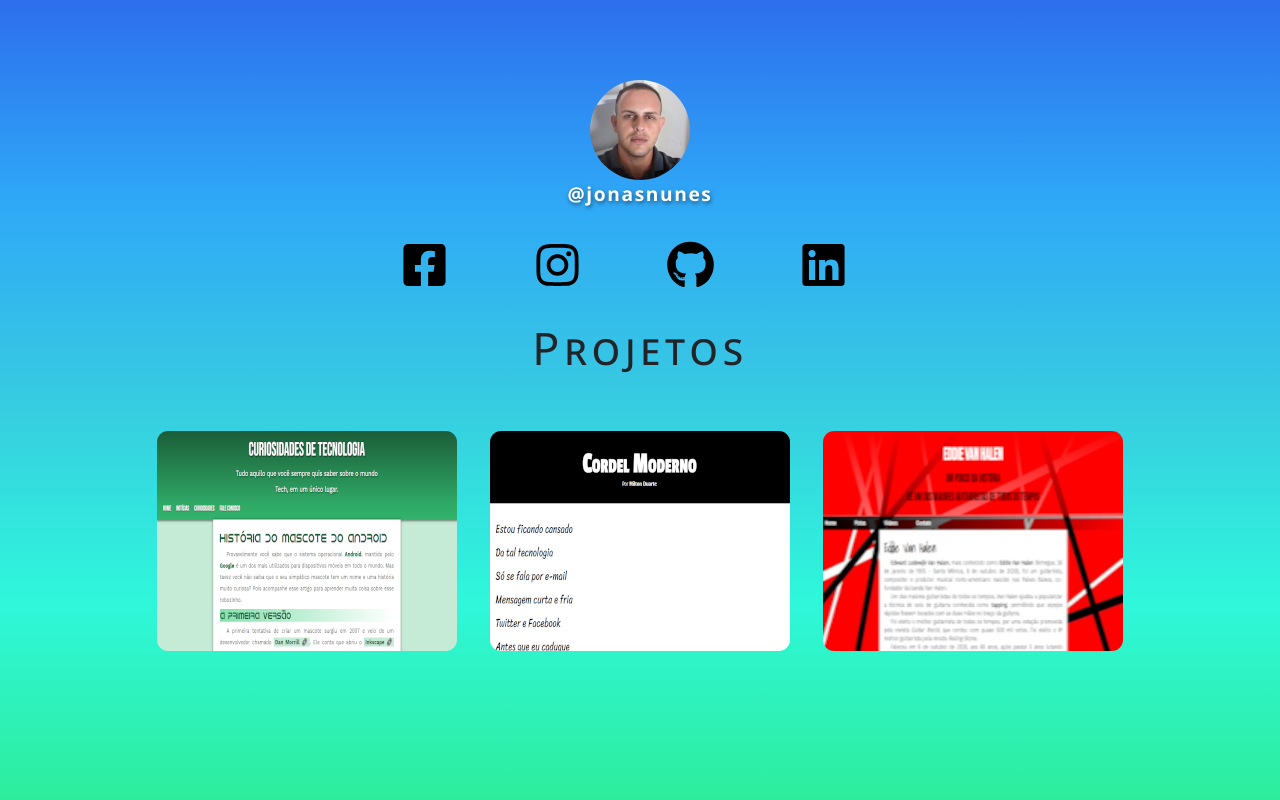
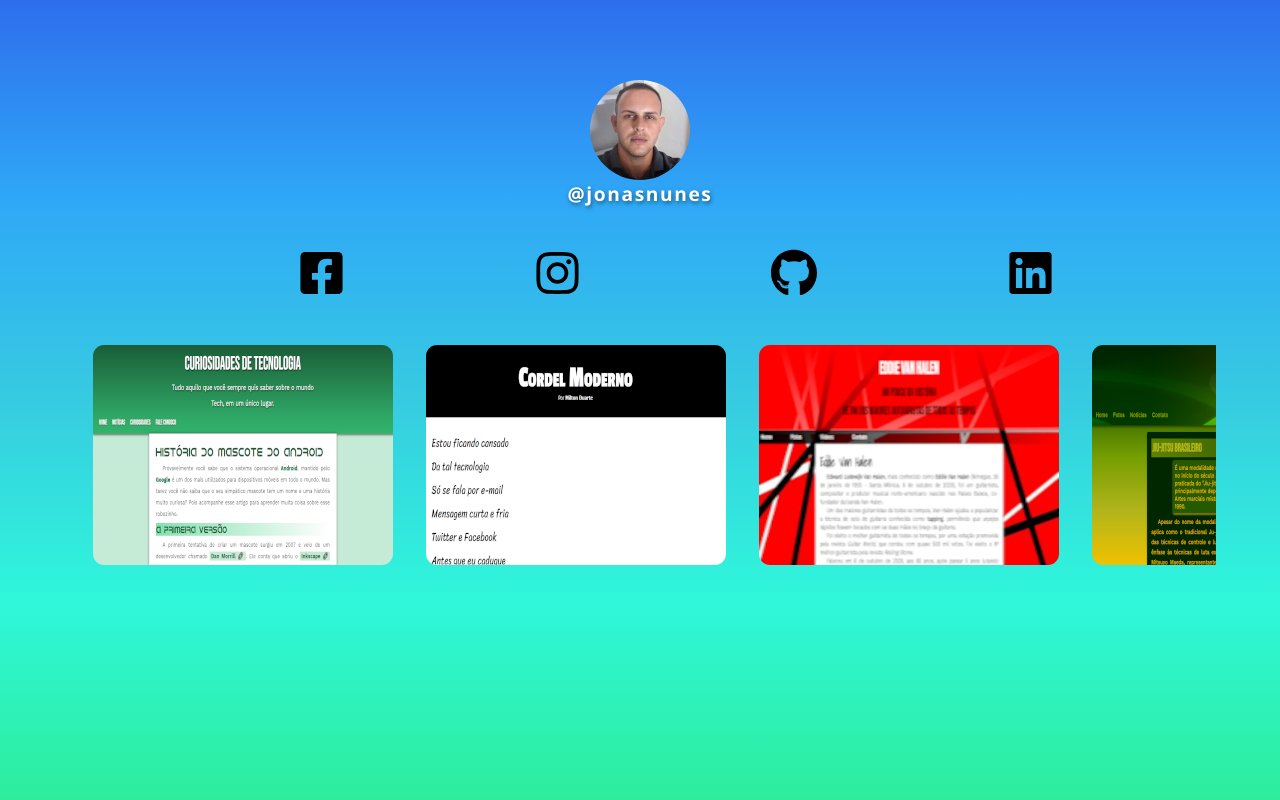
Before and after one commit to jonasnunes/jonasnunes.github.io, a plain HTML site: page index.html in a window 1280 px wide. Drawn offline with Linux system fonts and the light colour scheme.

Commit message:
update index and style

```diff
--- a/estilos/style.css
+++ b/estilos/style.css
@@ -5,7 +5,7 @@ body{
 }
 
 #principal{
-    width: 80%;
+    width: 90%;
     margin: 5rem auto;
 }
 
@@ -16,6 +16,7 @@ header img{
 }
 
 header p{
+    margin-bottom: 2.5rem;
     text-align: center;
     font-size: 1.2rem;
     font-weight: bold;
@@ -25,12 +26,8 @@ header p{
 }
 
 nav{
-    display: flex;
-    justify-content: space-around;
-}
-
-.icons{
-    margin: 1rem;
+    width: 80%;
+    margin: auto;
 }
 
 .fab{
@@ -43,14 +40,6 @@ nav{
 main{
     margin: auto;
     width: 100%;
-}
-
-main h1{
-    margin-top: 1rem;
-    font-size: 2.8rem;
-    letter-spacing: .3rem;
-    font-variant: small-caps;
-    text-align: center;
 }
 
 .imagens{
--- a/index.html
+++ b/index.html
@@ -22,7 +22,7 @@
             <p>@jonasnunes</p>
 
             <nav>
-                <div class="row icons">
+                <div class="row justify-content-evenly icons">
                     <div class="col-6 col-sm-4 col-md-3">
                         <a href="https://www.facebook.com/jonas.nunes.56/" target="_blank"><img class="fab" src="./imagens/svg/facebook-square-brands.svg" alt="facebook-logo"></a>
                     </div>
@@ -32,7 +32,7 @@
                     <div class="col-6 col-sm-4 col-md-3">
                         <a href="https://github.com/jonasnunes" target="_blank"><img class="fab" src="./imagens/svg/github-brands.svg" alt="github-logo"></a>
                     </div>
-                    <div class="col-6 col-sm-8 col-md-3">
+                    <div class="col-6 col-sm-4 col-md-3">
                         <a href="https://www.linkedin.com/in/jonas-nunes-7b6945138/" target="_blank"><img class="fab" src="./imagens/svg/linkedin-brands.svg" alt="linkedin-logo"></a>
                     </div>
                 </div>
@@ -41,12 +41,6 @@
         </header>
 
         <main>
-
-            <div class="row">
-                <div class="col-12">
-                    <h1>Projetos</h1>
-                </div>
-            </div>
 
             <div class="slider">
                 <div class="slideshow">
```
